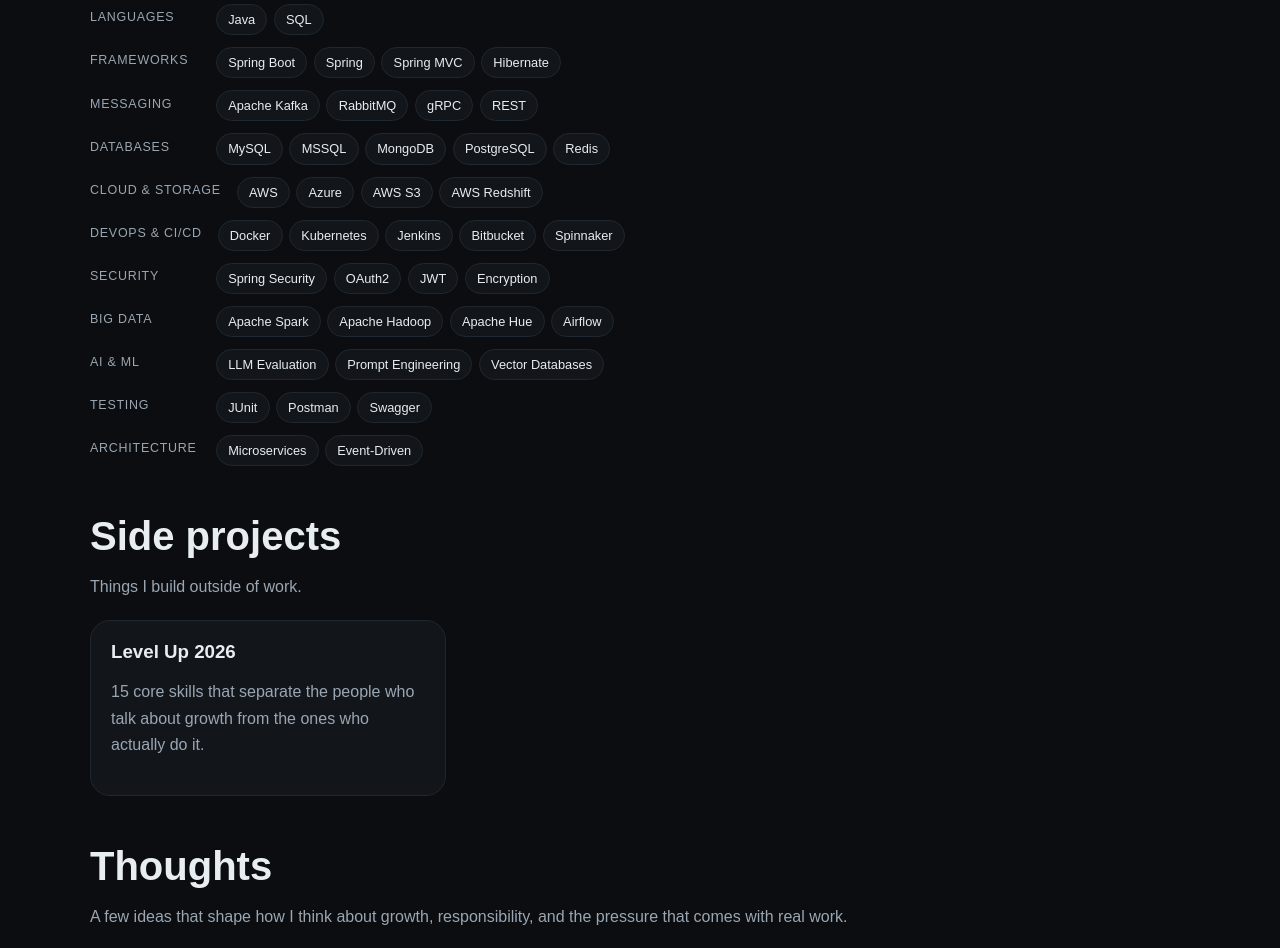
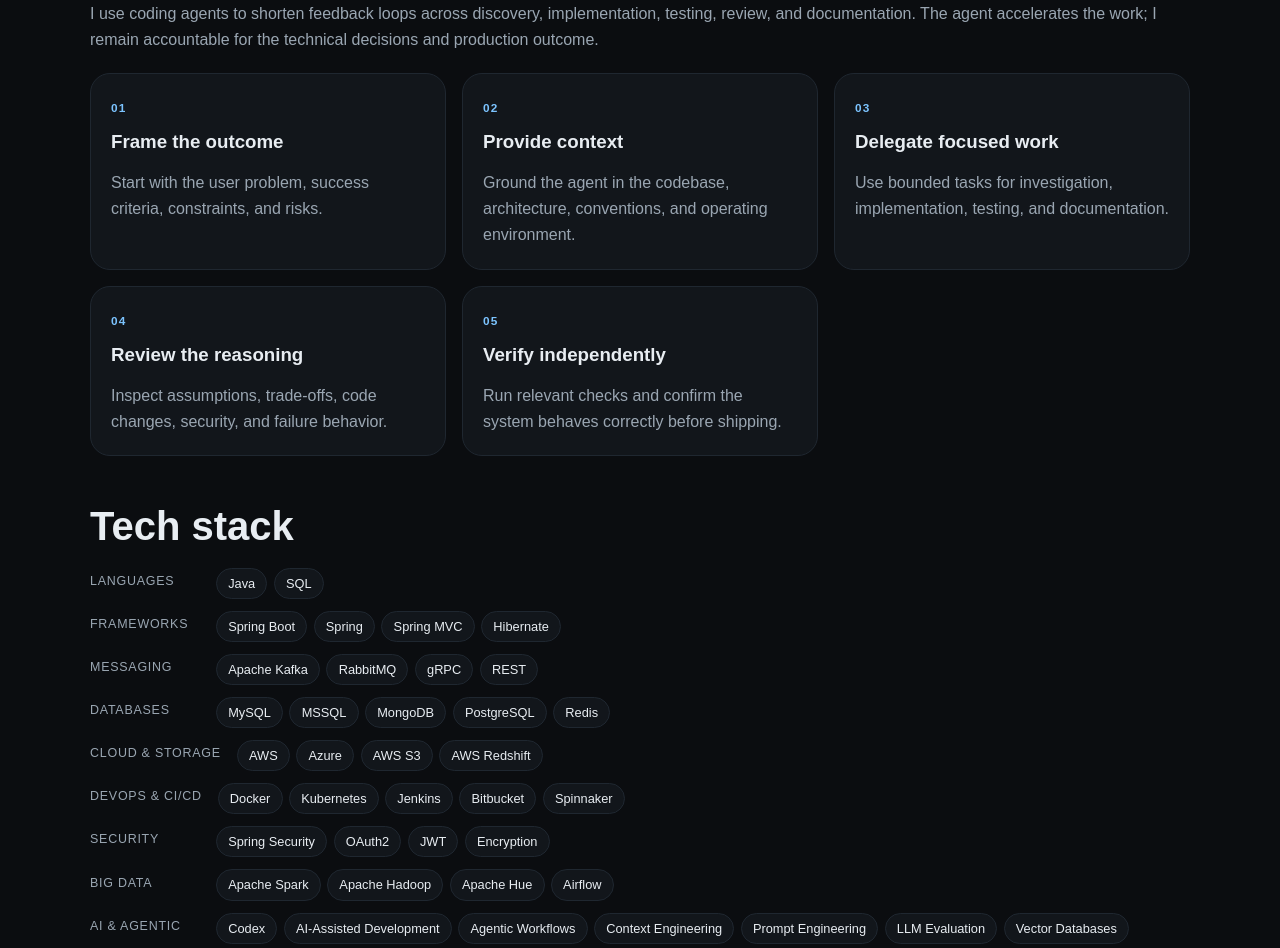
Before and after one commit to wisdom99/wisdom-portfolio, a Next.js app: page / in a window 1280 px wide. Shown: the part 1880-2828 px from the top of the page. Built offline with nearby package versions, Linux system fonts and the light colour scheme.

Commit message:
Add AI-assisted engineering workflow

```diff
--- a/app/about/page.tsx
+++ b/app/about/page.tsx
@@ -53,6 +53,7 @@
               <li>Payments and authentication</li>
               <li>Technical integrations and partner delivery</li>
               <li>Distributed workflows and reliability</li>
+              <li>AI-assisted and agentic engineering workflows</li>
             </ul>
           </div>
         </div>
--- a/app/globals.css
+++ b/app/globals.css
@@ -232,6 +232,19 @@
   color: var(--accent);
 }
 
+.workflow-number {
+  display: inline-block;
+  margin-bottom: 0.8rem;
+  color: var(--accent);
+  font-size: 0.74rem;
+  font-weight: 700;
+  letter-spacing: 0.1em;
+}
+
+.workflow-step p {
+  margin-bottom: 0;
+}
+
 .stack {
   display: grid;
   gap: 1.25rem;
--- a/app/page.tsx
+++ b/app/page.tsx
@@ -9,7 +9,7 @@
 export const metadata: Metadata = createPageMetadata({
   title: 'Forward-Deployed Backend Engineer',
   description:
-    'Customer-facing backend engineering across payments, authentication, technical integrations, and high-throughput systems by Wisdom Ifeanyi.',
+    'Customer-facing backend and AI-assisted engineering across payments, authentication, technical integrations, and high-throughput systems by Wisdom Ifeanyi.',
   path: '/'
 })
 
@@ -97,6 +97,39 @@
         </div>
       </Section>
 
+      <Section
+        title="Agentic engineering workflow"
+        intro="I use coding agents to shorten feedback loops across discovery, implementation, testing, review, and documentation. The agent accelerates the work; I remain accountable for the technical decisions and production outcome."
+      >
+        <div className="grid agent-workflow">
+          <article className="card workflow-step">
+            <span className="workflow-number">01</span>
+            <h3>Frame the outcome</h3>
+            <p>Start with the user problem, success criteria, constraints, and risks.</p>
+          </article>
+          <article className="card workflow-step">
+            <span className="workflow-number">02</span>
+            <h3>Provide context</h3>
+            <p>Ground the agent in the codebase, architecture, conventions, and operating environment.</p>
+          </article>
+          <article className="card workflow-step">
+            <span className="workflow-number">03</span>
+            <h3>Delegate focused work</h3>
+            <p>Use bounded tasks for investigation, implementation, testing, and documentation.</p>
+          </article>
+          <article className="card workflow-step">
+            <span className="workflow-number">04</span>
+            <h3>Review the reasoning</h3>
+            <p>Inspect assumptions, trade-offs, code changes, security, and failure behavior.</p>
+          </article>
+          <article className="card workflow-step">
+            <span className="workflow-number">05</span>
+            <h3>Verify independently</h3>
+            <p>Run relevant checks and confirm the system behaves correctly before shipping.</p>
+          </article>
+        </div>
+      </Section>
+
       <Section title="Tech stack">
         <div className="stack-groups">
           {[
@@ -108,7 +141,18 @@
             { label: 'DevOps & CI/CD', items: ['Docker', 'Kubernetes', 'Jenkins', 'Bitbucket', 'Spinnaker'] },
             { label: 'Security', items: ['Spring Security', 'OAuth2', 'JWT', 'Encryption'] },
             { label: 'Big Data', items: ['Apache Spark', 'Apache Hadoop', 'Apache Hue', 'Airflow'] },
-            { label: 'AI & ML', items: ['LLM Evaluation', 'Prompt Engineering', 'Vector Databases'] },
+            {
+              label: 'AI & Agentic',
+              items: [
+                'Codex',
+                'AI-Assisted Development',
+                'Agentic Workflows',
+                'Context Engineering',
+                'Prompt Engineering',
+                'LLM Evaluation',
+                'Vector Databases'
+              ]
+            },
             { label: 'Testing', items: ['JUnit', 'Postman', 'Swagger'] },
             { label: 'Architecture', items: ['Microservices', 'Event-Driven'] },
           ].map(({ label, items }) => (
@@ -152,11 +196,10 @@
           </article>
           <article className="card">
             <p className="thought-kicker">Thought 02</p>
-            <h3>People are not watching as closely as we think</h3>
+            <h3>AI assistance raises the bar for engineering judgment</h3>
             <p>
-              A lot of self-consciousness fades once you realize most people
-              are busy solving their own problems and protecting their own
-              image.
+              Faster code generation makes context, verification, security, and
+              ownership more important — not less.
             </p>
           </article>
           <article className="card">
--- a/app/work-with-me/page.tsx
+++ b/app/work-with-me/page.tsx
@@ -26,6 +26,7 @@
               <li>Reliability and failure-mode assessment</li>
               <li>Performance and throughput improvement</li>
               <li>System design for queue-driven workflows</li>
+              <li>AI-assisted engineering workflow design</li>
               <li>Technical advisory for product teams building critical services</li>
             </ul>
           </div>
@@ -37,6 +38,7 @@
               <li>Infrastructure-heavy products</li>
               <li>Security-sensitive systems</li>
               <li>High-throughput services</li>
+              <li>Teams adopting agentic development workflows</li>
             </ul>
           </div>
         </div>
--- a/lib/site.ts
+++ b/lib/site.ts
@@ -2,7 +2,7 @@
   name: 'Wisdom Ifeanyi',
   title: 'Backend systems, reliability, and software delivery',
   description:
-    'Backend systems, reliability, scale, and software delivery across payments, authentication, and high-throughput workflows.',
+    'Forward-deployed backend and AI-assisted engineering across payments, authentication, technical integrations, and high-throughput workflows.',
   origin: 'https://wisdom99.github.io',
   siteUrl: 'https://wisdom99.github.io/wisdom-portfolio',
   email: 'ifeanyiwisdom388@gmail.com',
```
Also changed, not shown: app/thoughts/page.tsx (+13 -2 lines).
